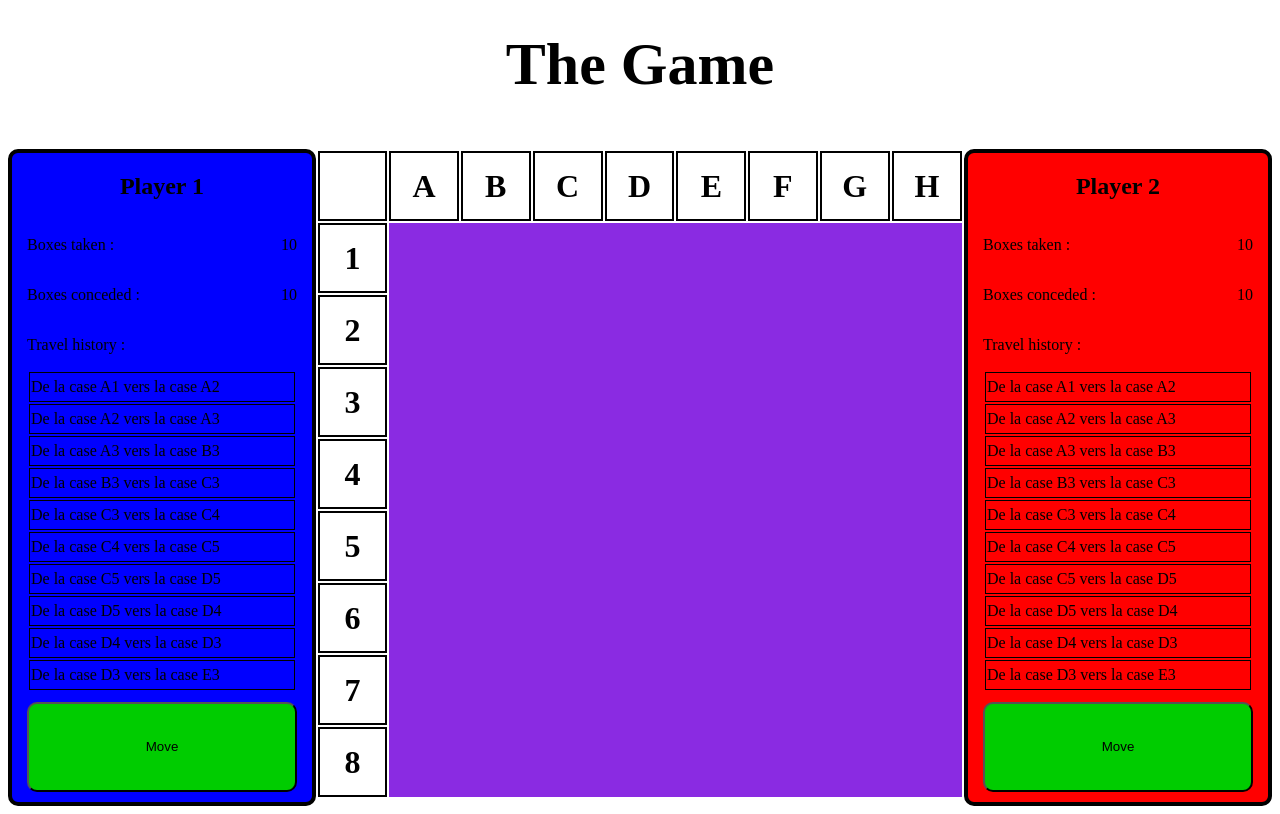
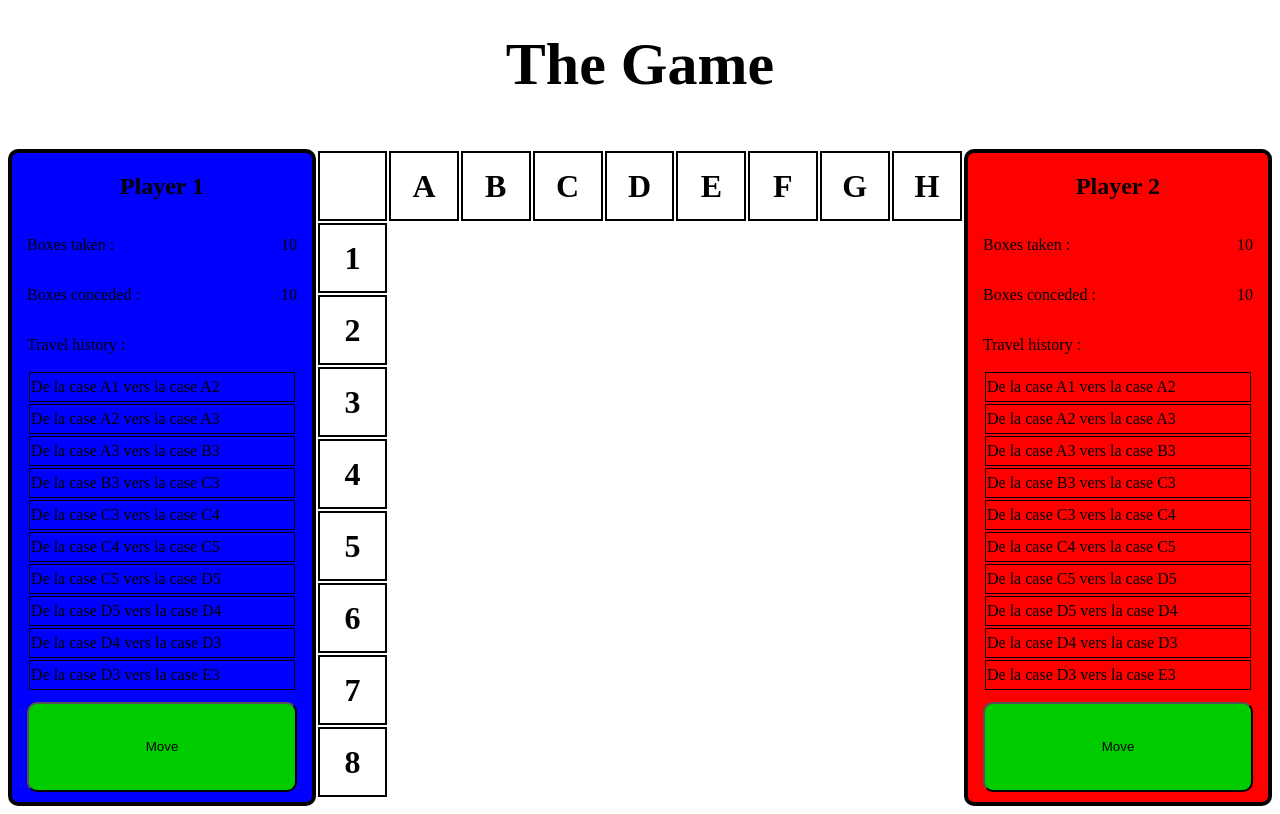
Before and after one commit to GattaFurn/ProjetIA, a Django app: template game/templates/game/new_game.html in a window 1280 px wide. Run offline with Django 3.2, Linux system fonts and the light colour scheme; the template is opened without the code that fills it, so the values that code supplies are empty.

Commit message:
Update new_game.html

```diff
--- a/game/templates/game/new_game.html
+++ b/game/templates/game/new_game.html
@@ -83,13 +83,15 @@
 			margin-bottom: 1200px;
 			margin-left: 1590px;
 		    }
-            #my_board {
-                background-color: blueviolet;
-            }
+
 
         </style>
 
         <script>
+            function casePick(color){
+                this.style.backgroundColor = color;
+            }
+
             function player_focused(player_turn){
                 if(player_turn == 1){
                     let element = document.getElementById("player2_panel_color");
@@ -111,8 +113,7 @@
             }
 
             window.onload = function(){
-                let button = document.getElementById("dark_mode");
-                button.addEventListener('click', darkMode);
+
             }
 
         </script>
```
